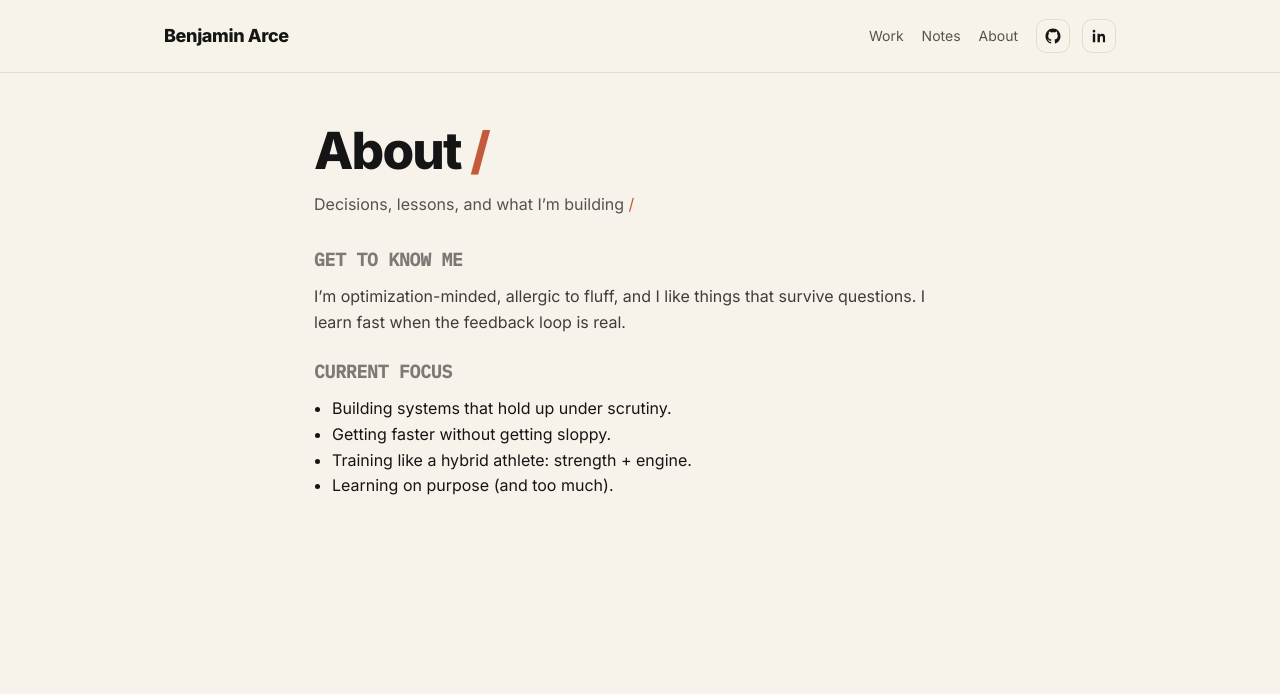
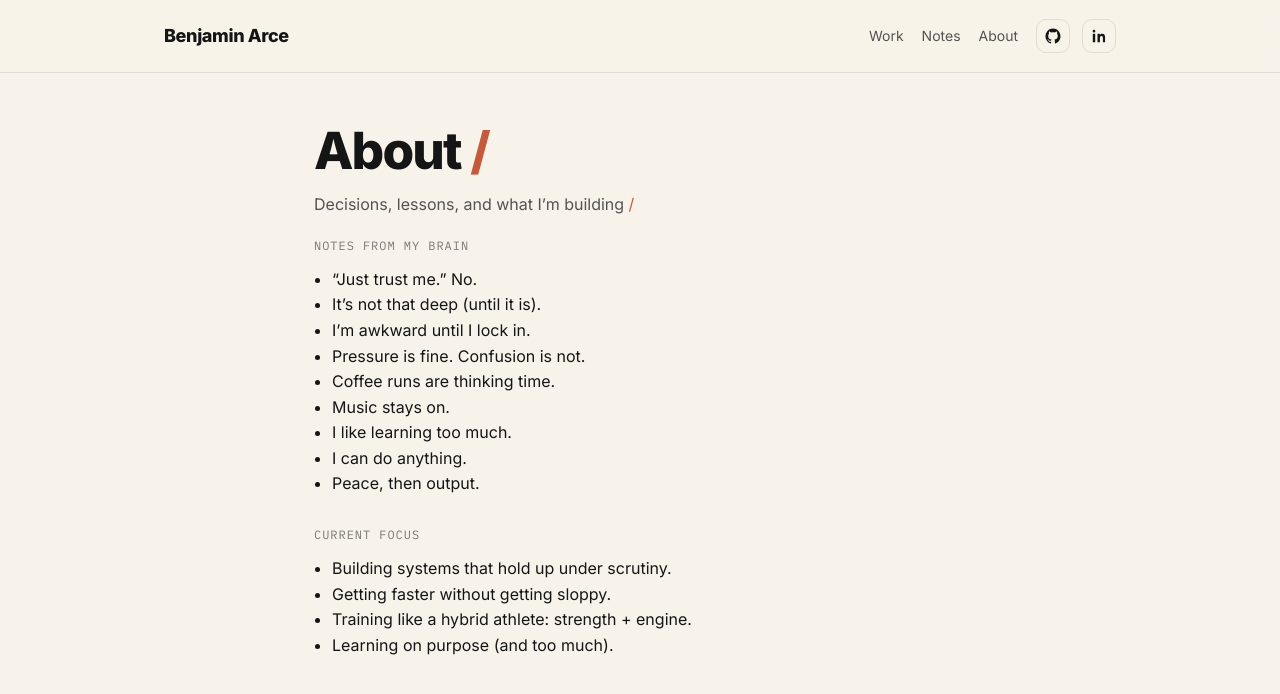
Before and after one commit to benjaminarce-cloud/arcev2-portfolio, a Next.js app: page /about in a window 1280 px wide. Shown: the top 694 px of the page. Built offline with nearby package versions, Linux system fonts and the light colour scheme.

Commit message:
Update page.tsx

```diff
--- a/src/app/about/page.tsx
+++ b/src/app/about/page.tsx
@@ -18,16 +18,27 @@ export default function AboutPage() {
         </p>
 
         <div className="prose">
-          <h2 className="kicker">Get to know me</h2>
-          <p>
-            I’m optimization-minded, allergic to fluff, and I like things that
-            survive questions. I learn fast when the feedback loop is real.
-          </p>
+          <div className="kicker" style={{ marginTop: 18 }}>
+            Notes from my brain
+          </div>
 
-          <h2 className="kicker" style={{ marginTop: 22 }}>
+          <ul style={{ margin: "12px 0 0", paddingLeft: 18 }}>
+            <li>“Just trust me.” No.</li>
+            <li>It’s not that deep (until it is).</li>
+            <li>I’m awkward until I lock in.</li>
+            <li>Pressure is fine. Confusion is not.</li>
+            <li>Coffee runs are thinking time.</li>
+            <li>Music stays on.</li>
+            <li>I like learning too much.</li>
+            <li>I can do anything.</li>
+            <li>Peace, then output.</li>
+          </ul>
+
+          <div className="kicker" style={{ marginTop: 28 }}>
             Current focus
-          </h2>
-          <ul style={{ margin: "10px 0 0", paddingLeft: 18 }}>
+          </div>
+
+          <ul style={{ margin: "12px 0 0", paddingLeft: 18 }}>
             <li>Building systems that hold up under scrutiny.</li>
             <li>Getting faster without getting sloppy.</li>
             <li>Training like a hybrid athlete: strength + engine.</li>
```
